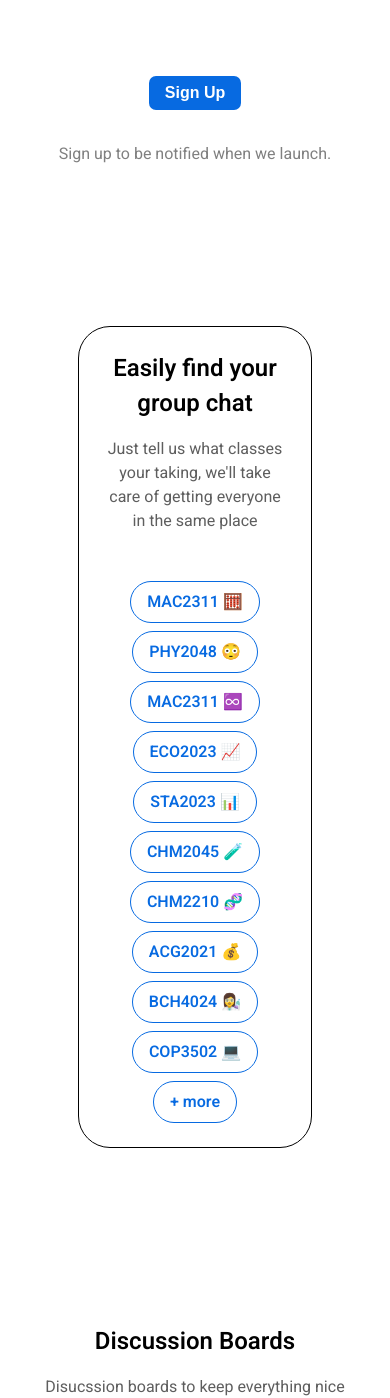
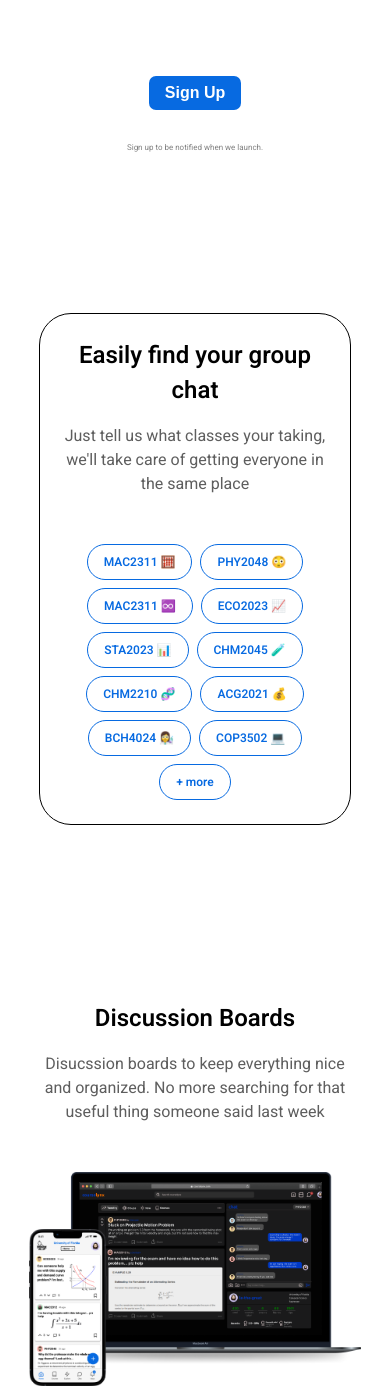
Before and after one commit to Courselynx/landing-page, a Flask app: page / in a window 390 px wide. Shown: the part 640-2038 px from the top of the page. Run offline with Flask 3, Linux system fonts and the light colour scheme.

Commit message:
phone styles 4

```diff
--- a/static/css/styles.css
+++ b/static/css/styles.css
@@ -198,6 +198,10 @@ html body section.container button.sign-up {
       margin-top: 4rem;
     }
 
+    .container-two {
+      width: 100%;
+    }
+
     .phone-UI {
       width: 80%;
       margin-left: 7vw;
@@ -226,7 +230,7 @@ html body section.container button.sign-up {
 
     .gc {
       padding: 0.5rem 1rem;
-      font-size: 1rem;
+      font-size: 0.75rem;
     }
 
     .big-text {
@@ -256,7 +260,7 @@ html body section.container button.sign-up {
       width: 85%;
     }
     .small-text {
-      font-size: 1rem;
+      font-size: 0.5rem;
     }
 
 }
```
